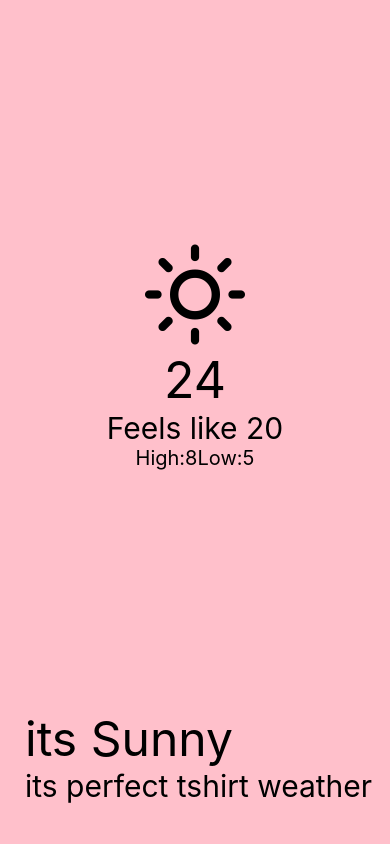
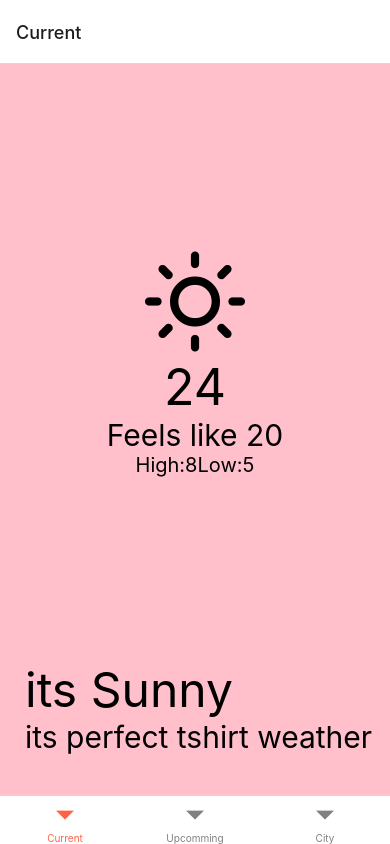
Before and after one commit to Saber-Haste/weather-app, a React Native app: screen / in a window 390 px wide. Built offline with nearby package versions, Linux system fonts and the light colour scheme.

Commit message:
introduced navigation

```diff
--- a/App.jsx
+++ b/App.jsx
@@ -1,20 +1,28 @@
 import React from "react"
-import { View, StyleSheet } from "react-native"
 import CurrentWeather from "./src/screens/CurrentWeather"
 import UpcommingWeather from "./src/screens/UpcommingWeather"
 import City from "./src/screens/City"
+import { NavigationContainer } from "@react-navigation/native"
+import { createBottomTabNavigator } from "@react-navigation/bottom-tabs"
+
+
+const Tab = createBottomTabNavigator()
 
 const App = () => {
   return (
-    <View style={styles.container}>
-      <CurrentWeather/>
-    </View>
+    <NavigationContainer>
+      <Tab.Navigator
+      screenOptions={{
+        tabBarActiveTintColor:"tomato",
+        tabBarInactiveTintColor:"grey"
+      }}
+      >
+        <Tab.Screen name={"Current"} component={CurrentWeather} />
+        <Tab.Screen name={"Upcomming"} component={UpcommingWeather} />
+        <Tab.Screen name={"City"} component={City} />
+      </Tab.Navigator>
+    </NavigationContainer>
   )
 }
 
-const styles = StyleSheet.create({
-  container: {
-    flex:1
-  }
-})
 export default App
--- a/package.json
+++ b/package.json
@@ -10,6 +10,7 @@
     "test": "jest"
   },
   "dependencies": {
+    "@react-navigation/bottom-tabs": "^6.5.9",
     "@react-navigation/native": "^6.1.8",
     "react": "18.2.0",
     "react-native": "0.72.4",
```
Also changed, not shown: 1 other file (tests, documents, lock files or other folders).
